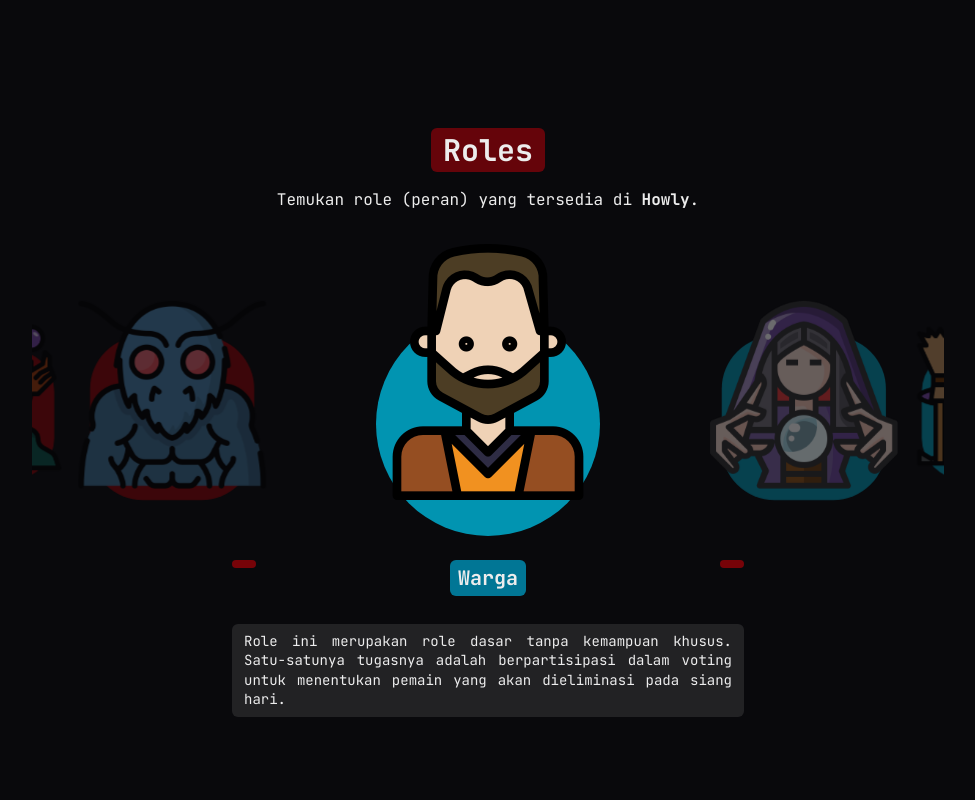
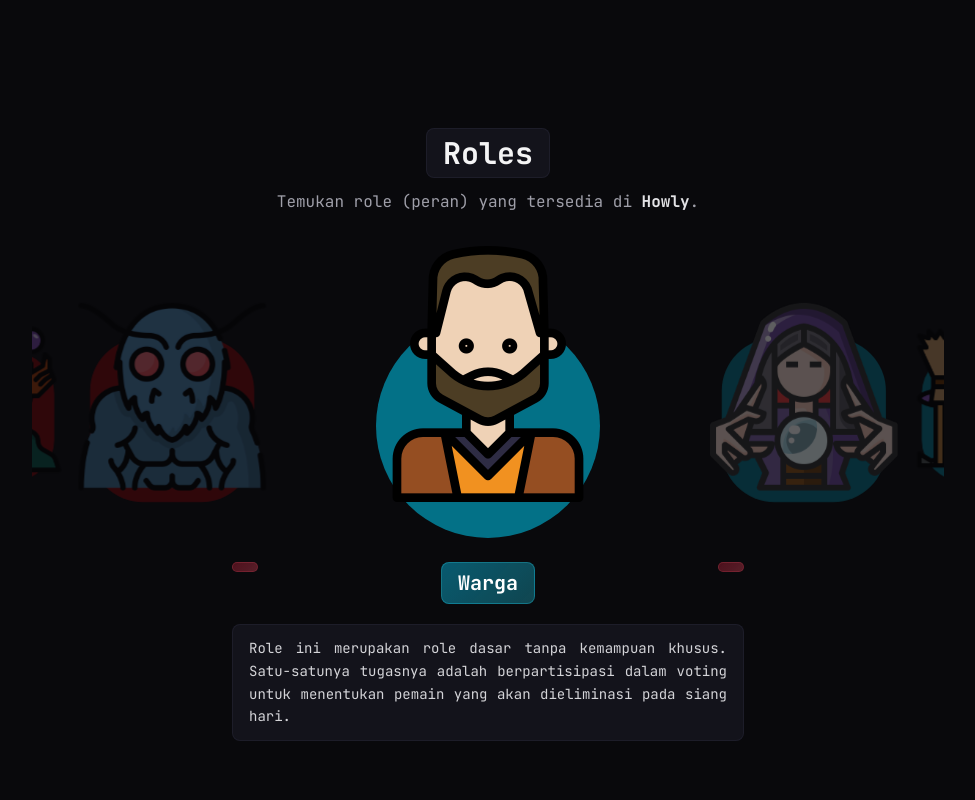
Before and after one commit to PencariKode/howly, a Next.js app: page / in a window 1280 px wide. Shown: the part 2320-3120 px from the top of the page, without its empty margins (152-1127 px from the left). Built offline with nearby package versions, Linux system fonts and the light colour scheme; no server answers.

Commit message:
feat: Introduce `RolesList` component with interactive carousel, global CSS, and a not-found page.

```diff
--- a/src/app/globals.css
+++ b/src/app/globals.css
@@ -329,3 +329,13 @@ input[type="range"]:hover::-moz-range-thumb {
     transform: translateY(0);
   }
 }
+
+@keyframes auth-float {
+  0%,
+  100% {
+    transform: translateY(0);
+  }
+  50% {
+    transform: translateY(-12px);
+  }
+}
--- /dev/null
+++ b/src/app/not-found.tsx
@@ -0,0 +1,53 @@
+import Link from "next/link";
+import { FontAwesomeIcon } from "@fortawesome/react-fontawesome";
+import { faPawClaws } from "@fortawesome/pro-solid-svg-icons";
+import { faGhost } from "@fortawesome/pro-light-svg-icons";
+
+export default function NotFound() {
+    return (
+        <div className="flex min-h-screen items-center justify-center bg-hl-bg px-4 py-12">
+            <div className="pointer-events-none fixed inset-0 z-0"
+                style={ {
+                    background: `
+                        radial-gradient(ellipse 40% 50% at 0% 0%, rgba(107,21,37,0.40) 0%, transparent 70%),
+                        radial-gradient(ellipse 40% 50% at 100% 100%, rgba(139,32,48,0.30) 0%, transparent 70%),
+                        radial-gradient(ellipse 30% 40% at 100% 50%, rgba(166,52,69,0.25) 0%, transparent 70%),
+                        radial-gradient(ellipse 25% 30% at 25% 100%, rgba(107,21,37,0.30) 0%, transparent 70%)
+                    `
+                } }
+            />
+
+            <div className="auth-card relative z-10 w-full max-w-md text-center">
+                <div className="flex flex-col items-center gap-5">
+                    <div className="relative">
+                        <FontAwesomeIcon
+                            icon={ faGhost }
+                            className="text-7xl text-zinc-600 animate-[auth-float_3s_ease-in-out_infinite]"
+                        />
+                    </div>
+                    <h1
+                        className="text-8xl font-black tracking-tighter bg-clip-text text-transparent select-none"
+                        style={ { backgroundImage: 'linear-gradient(135deg, #6b1525, #a63445, #c94d5e)' } }>
+                        404
+                    </h1>
+
+                    <div className="flex flex-col gap-1.5">
+                        <h2 className="text-xl font-bold text-zinc-200">Halaman Tidak Ditemukan</h2>
+                        <p className="text-sm text-zinc-500">
+                            Sepertinya halaman yang kamu cari sudah ditelan oleh <em className="text-zinc-400">werewolf</em>.
+                        </p>
+                    </div>
+
+                    <Link href="/" className="auth-submit-btn mt-2 w-full max-w-xs flex items-center justify-center gap-2 no-underline">
+                        <FontAwesomeIcon icon={ faPawClaws } className="text-sm" />
+                        Kembali ke Home
+                    </Link>
+
+                    <p className="text-xs text-zinc-600 mt-1">
+                        Howly — Werewolf Online
+                    </p>
+                </div>
+            </div>
+        </div>
+    );
+}
--- a/src/components/RolesList.tsx
+++ b/src/components/RolesList.tsx
@@ -14,12 +14,13 @@ import 'swiper/css';
 import 'swiper/css/effect-coverflow';
 
 const configRoleColor = {
-    'manusia': 'after:bg-cyan-500/80',
-    'werewolf': 'after:bg-red-700/70',
+    'manusia': 'after:bg-cyan-500/60',
+    'werewolf': 'after:bg-red-600/50',
 }
 
 export default function RolesList() {
     const [activeIndex, setActiveIndex] = useState(0);
+    const [swiperReady, setSwiperReady] = useState(false);
     const isMobileRef = useRef<boolean>(false);
 
     useEffect(() => {
@@ -54,17 +55,29 @@ export default function RolesList() {
             const idx = swiper.realIndex;
             setActiveIndex(idx);
         });
+        setSwiperReady(true);
     }
 
-
+    const activeRole = roles[activeIndex];
+    const isManusia = activeRole.side === 'manusia';
 
     return (
-        <section id="roles" className="min-h-screen minMaxWidth text-hl-text px-4 mt-15">
+        <section id="roles" className="min-h-screen minMaxWidth text-hl-text px-4 mt-15 relative">
+            {/* loading spinner */ }
+            { !swiperReady && (
+                <div className="flex items-center justify-center min-h-[60vh]">
+                    <div className="auth-spinner" />
+                </div>
+            ) }
+            <div className={ `transition-opacity duration-500 ${swiperReady ? 'opacity-100' : 'opacity-0 absolute inset-0'}` }>
                 <div className="flex flex-col items-center justify-center text-center">
-                <h2 className="text-3xl font-bold mb-4 items-center justify-center flex gap-2 bg-red-700/50 hover:bg-red-700/55 px-3 py-1 rounded-md">
-                    <FontAwesomeIcon icon={ faUserAlien } className="text-2xl" /> Roles <FontAwesomeIcon
-                        icon={ faUserAstronaut } className="text-2xl" /></h2>
-                <p className="mb-8">Temukan role (peran) yang tersedia di <b>Howly</b>.</p>
+                    <h2 className="text-3xl font-bold mb-3 items-center justify-center flex gap-3 px-4 py-1.5 rounded-lg"
+                        style={ { background: 'rgba(25, 25, 35, 0.7)', border: '1px solid rgba(41, 41, 56, 0.5)' } }>
+                        <FontAwesomeIcon icon={ faUserAlien } className="text-2xl text-red-400" />
+                        <span className="text-zinc-100">Roles</span>
+                        <FontAwesomeIcon icon={ faUserAstronaut } className="text-2xl text-cyan-400" />
+                    </h2>
+                    <p className="mb-8 text-zinc-400">Temukan role (peran) yang tersedia di <b className="text-zinc-200">Howly</b>.</p>
                 </div>
                 <div className="slider-container">
                     <SwiperComponent
@@ -94,7 +107,7 @@ export default function RolesList() {
 
                             return (
                                 <SwiperSlide key={ index }
-                                className={ `max-w-32 sm:max-w-64 min-w-fit min-h-4 pb-2 sm:pb-10 mt-5 ${index === activeIndex ? '' : 'opacity-40'}` }>
+                                    className={ `max-w-32 sm:max-w-64 min-w-fit min-h-4 pb-2 sm:pb-10 mt-5 transition-opacity duration-300 ${index === activeIndex ? '' : 'opacity-35'}` }>
                                     <div
                                         className={ `min-w-32 max-w-full min-h-2 flex object-contain flex-col items-center justify-center ${configRoleColor[role.side]} ${index === activeIndex ? 'after:rounded-full' : 'after:rounded-[3rem] sm:after:rounded-[4.5rem]'} after:[content:''] after:min-w-32 after:max-w-32 after:min-h-32 after:max-h-32 sm:after:min-w-56 sm:after:max-w-56 sm:after:min-h-56 sm:after:max-h-56 after:absolute after:-z-10 after:top-5 sm:after:top-12` }>
                                         <Image src={ role.image } priority={ false } alt={ role.name }
@@ -108,18 +121,34 @@ export default function RolesList() {
 
                     </SwiperComponent>
                 </div>
-            <div className="min-w-full flex flex-col gap-7 items-center relative !max-w-2xl">
+                <div className="min-w-full flex flex-col gap-5 items-center relative !max-w-2xl">
                     <div
-                    className=" slider-controler absolute top-0 z-50 w-full  max-w-xl md:max-w-lg min-h-2 flex justify-between font-bold text-2xl sm:text-3xl md:text-xl">
+                        className="slider-controler absolute top-0 z-50 w-full max-w-xl md:max-w-lg min-h-2 flex justify-between font-bold text-2xl sm:text-3xl md:text-xl">
                         <button
-                        className="swiper-button-prev bg-red-700/60 px-3 py-1 rounded-md cursor-pointer hover:scale-95 ">
+                            className="swiper-button-prev px-3 py-1 rounded-lg cursor-pointer hover:scale-95 transition-all duration-200 text-zinc-200 hover:text-white"
+                            style={ { background: 'linear-gradient(135deg, rgba(107,21,37,0.7), rgba(166,52,69,0.5))', border: '1px solid rgba(166, 52, 69, 0.4)' } }>
                             <FontAwesomeIcon icon={ faArrowLeftLong } /></button>
                         <button
-                        className="swiper-button-next bg-red-700/60 px-3 py-1 rounded-md cursor-pointer hover:scale-95 ">
+                            className="swiper-button-next px-3 py-1 rounded-lg cursor-pointer hover:scale-95 transition-all duration-200 text-zinc-200 hover:text-white"
+                            style={ { background: 'linear-gradient(135deg, rgba(107,21,37,0.7), rgba(166,52,69,0.5))', border: '1px solid rgba(166, 52, 69, 0.4)' } }>
                             <FontAwesomeIcon icon={ faArrowRightLong } /></button>
                     </div>
-                <h1 className={ `${roles[activeIndex].side === 'manusia' ? 'bg-cyan-600/80' : 'bg-red-700/60'} px-2 py-1 rounded-md w-fit text-center text-xl font-bold ${configRoleColor[roles[activeIndex].side]}` }>{ roles[activeIndex].name }</h1>
-                <div className="px-3 py-2 text-justify leading-snug text-sm rounded-md max-w-lg bg-white/10">{ roles[activeIndex].desc }</div>
+                    <h1
+                        className="px-4 py-1.5 rounded-lg w-fit text-center text-xl font-bold text-white transition-colors duration-300"
+                        style={ {
+                            background: isManusia
+                                ? 'linear-gradient(135deg, rgba(8, 145, 178, 0.6), rgba(34, 211, 238, 0.3))'
+                                : 'linear-gradient(135deg, rgba(107, 21, 37, 0.8), rgba(166, 52, 69, 0.5))',
+                            border: `1px solid ${isManusia ? 'rgba(34, 211, 238, 0.3)' : 'rgba(166, 52, 69, 0.4)'}`
+                        } }>
+                        { activeRole.name }
+                    </h1>
+                    <div
+                        className="px-4 py-3 text-justify leading-relaxed text-sm text-zinc-300 rounded-lg max-w-lg"
+                        style={ { background: 'rgba(25, 25, 35, 0.7)', border: '1px solid rgba(41, 41, 56, 0.5)' } }>
+                        { activeRole.desc }
+                    </div>
+                </div>
             </div>
         </section>
     );
```
Lines whose indentation alone changed are shown as unchanged.
